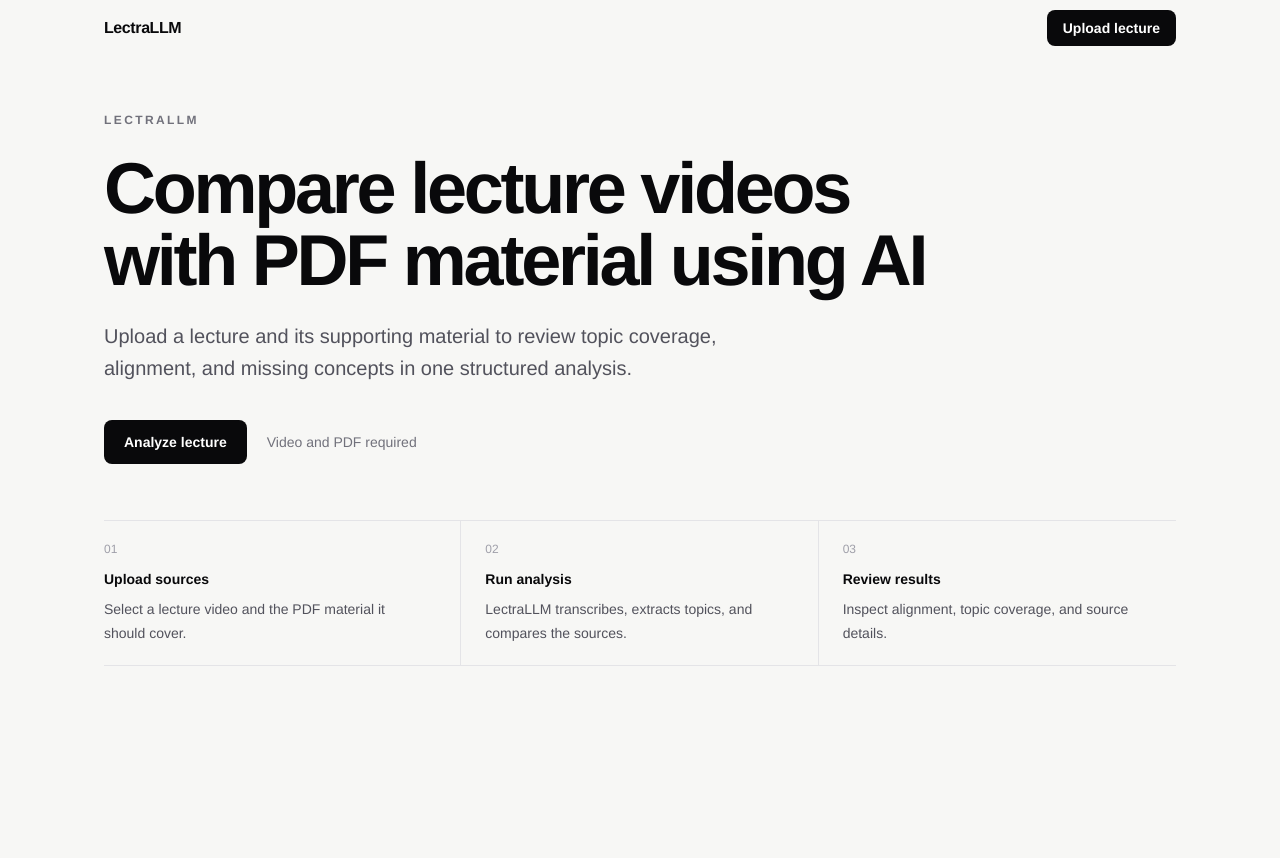
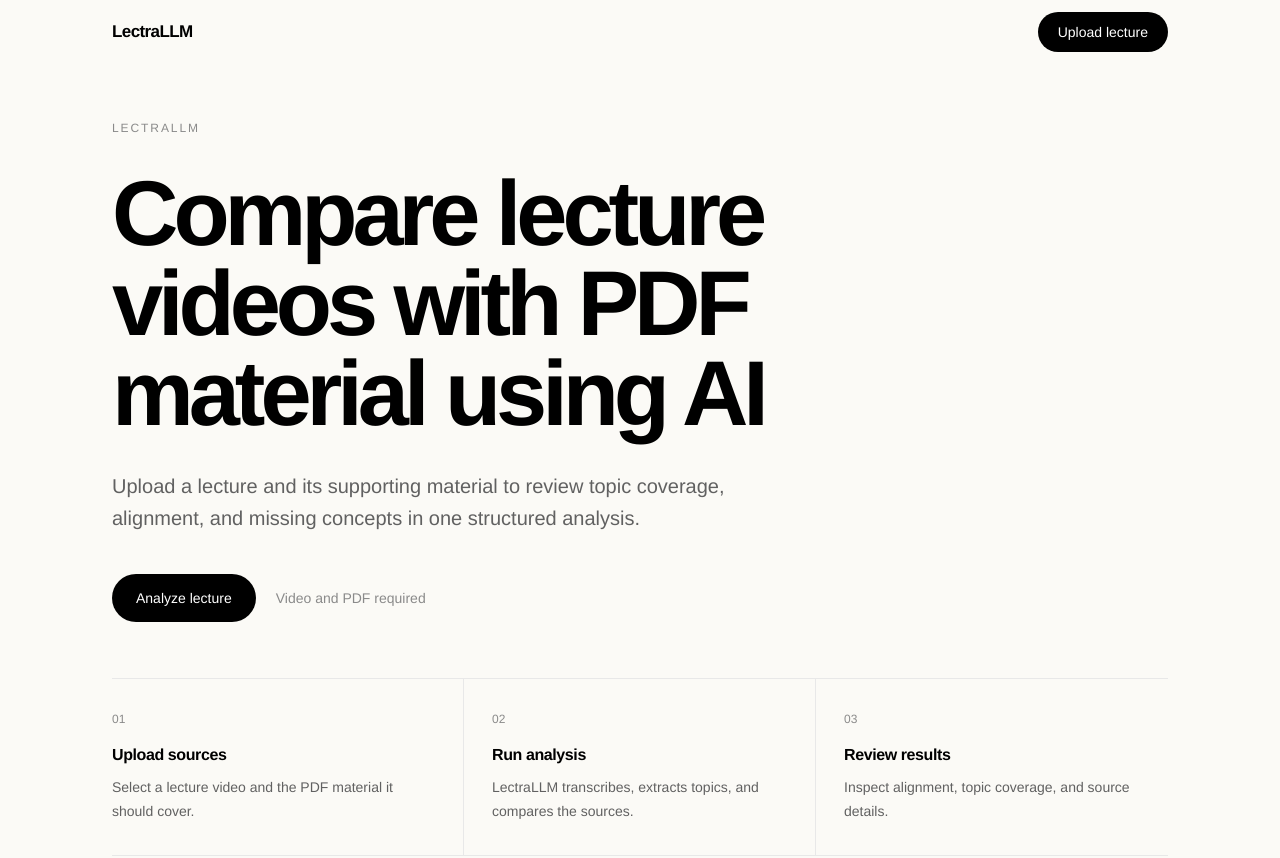
Before and after one commit to Himvni16/LectraLLM, a Next.js app: page / in a window 1280 px wide. Shown: the top 858 px of the page. Before the commit the page ends 800 px from the top, so only its background shows below. Built offline with nearby package versions, Linux system fonts and the light colour scheme.

Commit message:
Better UI

```diff
--- a/src/app/analyses/[id]/page.tsx
+++ b/src/app/analyses/[id]/page.tsx
@@ -57,7 +57,7 @@ export default async function AnalysisPage({ params }: AnalysisPageProps) {
   }
 
   return (
-    <main className="page-shell mx-auto max-w-6xl px-4 sm:px-6 lg:px-10">
+    <main className="page-shell mx-auto max-w-[70rem] px-4 sm:px-6 lg:px-8">
       <section>
         <TranscriptionPanel
           initialAnalysis={{
--- a/src/app/globals.css
+++ b/src/app/globals.css
@@ -1,8 +1,21 @@
 @import "tailwindcss";
 
 :root {
-  --background: #f7f7f5;
-  --foreground: #18181b;
+  --background: #fbfaf6;
+  --foreground: #000000;
+  --line: #e8e8e8;
+  --muted: #616161;
+  --color-zinc-50: #fbfaf6;
+  --color-zinc-100: #f3f2ed;
+  --color-zinc-200: #e8e8e8;
+  --color-zinc-300: #c2c2c2;
+  --color-zinc-400: #8a8a8a;
+  --color-zinc-500: #8a8a8a;
+  --color-zinc-600: #616161;
+  --color-zinc-700: #616161;
+  --color-zinc-800: #000000;
+  --color-zinc-900: #000000;
+  --color-zinc-950: #000000;
 }
 
 * {
@@ -28,6 +41,8 @@ body {
     ui-sans-serif,
     system-ui,
     sans-serif;
+  -webkit-font-smoothing: antialiased;
+  text-rendering: optimizeLegibility;
 }
 
 ::selection {
@@ -86,9 +101,6 @@ body {
     margin-top: 2rem;
   }
 
-  .upload-workspace > form {
-    padding-block: 1.5rem;
-  }
 }
 
 @media (min-width: 1440px) and (min-height: 900px) {
--- a/src/app/page.tsx
+++ b/src/app/page.tsx
@@ -2,21 +2,21 @@ import Link from "next/link";
 
 export default function Home() {
   return (
-    <main className="home-shell mx-auto max-w-6xl px-4 sm:px-6 lg:px-10">
-      <section className="max-w-4xl">
-        <p className="mb-6 text-xs font-semibold uppercase tracking-[0.2em] text-zinc-500">
+    <main className="home-shell mx-auto max-w-[70rem] px-4 sm:px-6 lg:px-8">
+      <section className="max-w-5xl">
+        <p className="text-xs font-medium uppercase tracking-[0.16em] text-zinc-500">
           LectraLLM
         </p>
-        <h1 className="text-balance text-4xl font-semibold tracking-[-0.045em] text-zinc-950 sm:text-6xl lg:text-7xl">
+        <h1 className="mt-8 text-balance text-[clamp(3rem,7.2vw,5.75rem)] font-semibold leading-[0.98] tracking-[-0.055em] text-black">
           Compare lecture videos with PDF material using AI
         </h1>
-        <p className="mt-6 max-w-2xl text-pretty text-lg leading-8 text-zinc-600 sm:text-xl">
+        <p className="mt-8 max-w-2xl text-pretty text-lg leading-8 text-zinc-600 sm:text-xl">
           Upload a lecture and its supporting material to review topic coverage,
           alignment, and missing concepts in one structured analysis.
         </p>
-        <div className="mt-9 flex flex-wrap items-center gap-x-5 gap-y-3">
+        <div className="mt-10 flex flex-wrap items-center gap-x-5 gap-y-3">
           <Link
-            className="inline-flex min-h-11 items-center justify-center rounded-lg bg-zinc-950 px-5 py-3 text-sm font-semibold text-white transition hover:bg-zinc-800 focus-visible:outline-2 focus-visible:outline-offset-2 focus-visible:outline-zinc-950"
+            className="inline-flex min-h-12 items-center justify-center rounded-full bg-black px-6 py-3 text-sm font-medium text-white transition hover:bg-zinc-700 focus-visible:outline-2 focus-visible:outline-offset-2 focus-visible:outline-black"
             href="/upload"
           >
             Analyze lecture
@@ -27,7 +27,7 @@ export default function Home() {
 
       <section
         aria-label="How LectraLLM works"
-        className="home-workflow mt-12 grid border-y border-zinc-200 sm:mt-16 sm:grid-cols-3 lg:mt-20"
+        className="home-workflow mt-16 grid border-y border-zinc-200 sm:mt-20 sm:grid-cols-3 lg:mt-24"
       >
         <WorkflowStep
           description="Select a lecture video and the PDF material it should cover."
@@ -59,9 +59,11 @@ function WorkflowStep({
   description: string;
 }) {
   return (
-    <div className="border-b border-zinc-200 py-5 last:border-b-0 sm:border-b-0 sm:border-r sm:px-6 sm:first:pl-0 sm:last:border-r-0 sm:last:pr-0">
+    <div className="border-b border-zinc-200 py-6 last:border-b-0 sm:border-b-0 sm:border-r sm:px-7 sm:py-8 sm:first:pl-0 sm:last:border-r-0 sm:last:pr-0">
       <p className="text-xs font-medium tabular-nums text-zinc-400">{number}</p>
-      <h2 className="mt-3 text-sm font-semibold text-zinc-950">{title}</h2>
+      <h2 className="mt-4 text-base font-semibold tracking-tight text-zinc-950">
+        {title}
+      </h2>
       <p className="mt-2 max-w-xs text-sm leading-6 text-zinc-600">
         {description}
       </p>
--- a/src/app/upload/page.tsx
+++ b/src/app/upload/page.tsx
@@ -14,15 +14,15 @@ export default function UploadPage() {
   const limits = getUploadLimits();
 
   return (
-    <main className="page-shell mx-auto max-w-6xl px-4 sm:px-6 lg:px-10">
-      <section className="mx-auto max-w-4xl">
-        <p className="text-xs font-semibold uppercase tracking-[0.2em] text-zinc-500">
+    <main className="page-shell mx-auto max-w-[70rem] px-4 sm:px-6 lg:px-8">
+      <section className="mx-auto max-w-3xl">
+        <p className="text-xs font-medium uppercase tracking-[0.16em] text-zinc-500">
           New analysis
         </p>
-        <h1 className="mt-3 text-4xl font-semibold tracking-[-0.03em] text-zinc-950 sm:text-5xl">
+        <h1 className="mt-6 text-5xl font-semibold tracking-[-0.045em] text-black sm:text-6xl">
           Analyze lecture
         </h1>
-        <p className="mt-4 max-w-2xl text-base leading-7 text-zinc-600 sm:text-lg sm:leading-8">
+        <p className="mt-5 max-w-2xl text-base leading-7 text-zinc-600 sm:text-lg sm:leading-8">
           Add a lecture video and the PDF material it should cover. The analysis
           starts automatically after upload.
         </p>
--- a/src/components/analysis-dashboard.tsx
+++ b/src/components/analysis-dashboard.tsx
@@ -74,10 +74,10 @@ const PROGRESS_STYLES: Readonly<Record<DashboardMatchType, string>> = {
 };
 
 const CHART_COLORS: Readonly<Record<DashboardMatchType, string>> = {
-  STRONG: "#18181b",
-  PARTIAL: "#52525b",
-  WEAK: "#a1a1aa",
-  MISSING: "#d4d4d8",
+  STRONG: "#000000",
+  PARTIAL: "#616161",
+  WEAK: "#8a8a8a",
+  MISSING: "#c2c2c2",
 };
 
 function percentage(value: number, fractionDigits = 1): string {
@@ -324,14 +324,14 @@ function OverviewTab({ dashboard }: { dashboard: AnalysisDashboardData }) {
                 <Tooltip
                   contentStyle={{
                     background: "#ffffff",
-                    border: "1px solid #e4e4e7",
+                    border: "1px solid #e8e8e8",
                     borderRadius: 8,
                     boxShadow: "none",
                     fontSize: 12,
                   }}
-                  cursor={{ fill: "#fafafa" }}
-                  itemStyle={{ color: "#18181b" }}
-                  labelStyle={{ color: "#52525b" }}
+                  cursor={{ fill: "#fbfaf6" }}
+                  itemStyle={{ color: "#000000" }}
+                  labelStyle={{ color: "#616161" }}
                 />
                 <Bar dataKey="count" name="PDF topics" radius={[0, 6, 6, 0]}>
                   {dashboard.distribution.map((item) => (
@@ -342,7 +342,7 @@ function OverviewTab({ dashboard }: { dashboard: AnalysisDashboardData }) {
                   ))}
                   <LabelList
                     dataKey="count"
-                    fill="#3f3f46"
+                    fill="#616161"
                     fontSize={12}
                     fontWeight={600}
                     position="right"
--- a/src/components/header.tsx
+++ b/src/components/header.tsx
@@ -3,16 +3,16 @@ import Link from "next/link";
 export function Header() {
   return (
     <header className="sticky top-0 z-50 bg-transparent">
-      <div className="mx-auto flex h-14 max-w-6xl items-center justify-between px-4 sm:px-6 lg:px-10">
+      <div className="mx-auto flex h-16 max-w-[70rem] items-center justify-between px-4 sm:px-6 lg:px-8">
         <Link
-          className="rounded text-base font-semibold tracking-tight text-zinc-950 focus-visible:outline-2 focus-visible:outline-offset-4 focus-visible:outline-zinc-950"
+          className="rounded text-[17px] font-semibold tracking-[-0.035em] text-black focus-visible:outline-2 focus-visible:outline-offset-4 focus-visible:outline-black"
           href="/"
         >
           LectraLLM
         </Link>
         <nav aria-label="Primary navigation">
           <Link
-            className="inline-flex min-h-9 items-center justify-center rounded-lg bg-zinc-950 px-4 py-2 text-sm font-semibold text-white transition hover:bg-zinc-800 focus-visible:outline-2 focus-visible:outline-offset-2 focus-visible:outline-zinc-950"
+            className="inline-flex min-h-10 items-center justify-center rounded-full bg-black px-5 py-2 text-sm font-medium text-white transition hover:bg-zinc-700 focus-visible:outline-2 focus-visible:outline-offset-2 focus-visible:outline-black"
             href="/upload"
           >
             Upload lecture
--- a/src/components/upload-form.tsx
+++ b/src/components/upload-form.tsx
@@ -81,12 +81,12 @@ export function UploadForm({ limits }: UploadFormProps) {
   }
 
   return (
-    <div className="upload-workspace mt-8 max-w-4xl min-w-0 sm:mt-10">
+    <div className="upload-workspace mt-10 max-w-3xl min-w-0 sm:mt-12">
       <form
-        className="min-w-0 border-y border-zinc-200 py-6 sm:py-8"
+        className="min-w-0 border-t border-zinc-200"
         onSubmit={handleSubmit}
       >
-        <div className="grid gap-5 sm:gap-6 md:grid-cols-2">
+        <div className="grid divide-y divide-zinc-200 border-b border-zinc-200 md:grid-cols-2 md:divide-x md:divide-y-0">
           <FileField
             accept=".mp4,.mov,.webm,video/mp4,video/quicktime,video/webm"
             description={`MP4, MOV, or WebM · up to ${limits.videoMaxSizeMb} MB`}
@@ -116,7 +116,7 @@ export function UploadForm({ limits }: UploadFormProps) {
         ) : null}
 
         <button
-          className="mt-5 inline-flex min-h-11 w-full items-center justify-center rounded-lg bg-zinc-950 px-5 py-3 text-sm font-semibold text-white transition hover:bg-zinc-800 focus-visible:outline-2 focus-visible:outline-offset-2 focus-visible:outline-zinc-950 disabled:cursor-not-allowed disabled:bg-zinc-300 disabled:text-zinc-600 sm:mt-6 sm:w-auto"
+          className="mt-5 inline-flex min-h-11 w-full items-center justify-center rounded-full bg-black px-6 py-3 text-sm font-medium text-white transition hover:bg-zinc-700 focus-visible:outline-2 focus-visible:outline-offset-2 focus-visible:outline-black disabled:cursor-not-allowed disabled:bg-zinc-300 disabled:text-zinc-600 sm:mt-6 sm:w-auto"
           disabled={isSubmitting || !video || !pdf}
           type="submit"
         >
@@ -149,14 +149,14 @@ function FileField({
   onChange,
 }: FileFieldProps) {
   return (
-    <div>
+    <div className="min-w-0 py-6 md:py-8 md:first:pr-6 md:last:pl-6">
       <label className="block text-sm font-semibold text-zinc-900" htmlFor={id}>
         {label}
       </label>
       <p className="mt-1 text-sm text-zinc-500">{description}</p>
       <input
         accept={accept}
-        className="mt-3 block w-full min-w-0 rounded-lg border border-zinc-300 bg-zinc-50 px-3 py-2 text-sm text-zinc-700 file:mr-3 file:rounded-md file:border-0 file:bg-zinc-950 file:px-3 file:py-2 file:font-semibold file:text-white hover:file:bg-zinc-800 focus-visible:outline-2 focus-visible:outline-offset-2 focus-visible:outline-zinc-950 sm:file:mr-4 sm:file:px-4"
+        className="mt-4 block w-full min-w-0 rounded-lg border border-zinc-300 bg-transparent px-3 py-2 text-sm text-zinc-700 file:mr-3 file:rounded-full file:border-0 file:bg-black file:px-3 file:py-2 file:font-medium file:text-white hover:file:bg-zinc-700 focus-visible:outline-2 focus-visible:outline-offset-2 focus-visible:outline-black sm:file:mr-4 sm:file:px-4"
         id={id}
         name={id}
         onChange={(event) => onChange(event.target.files?.[0] ?? null)}
```
Also changed, not shown: src/components/transcription-panel.tsx (+7 -7 lines).
